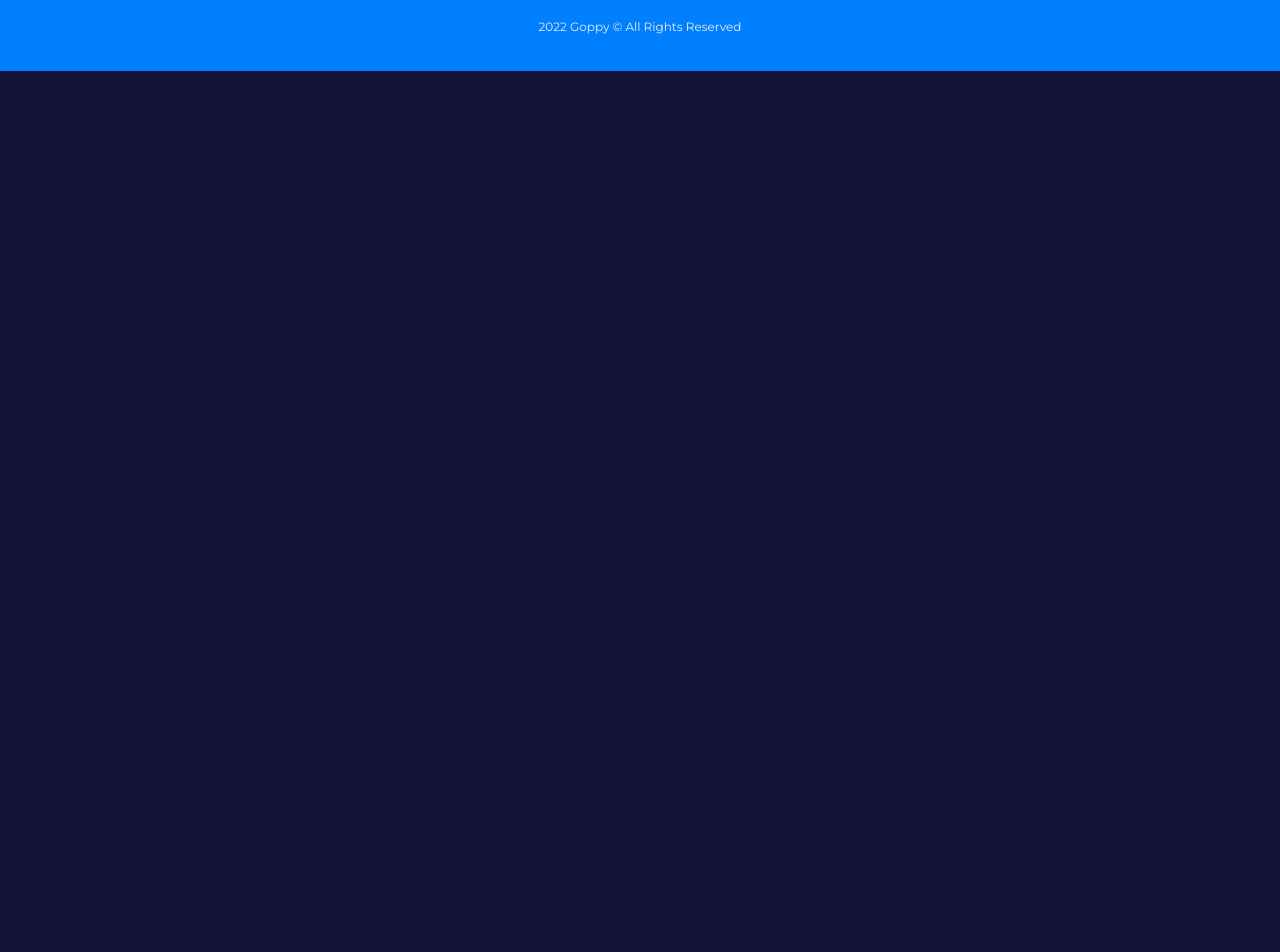
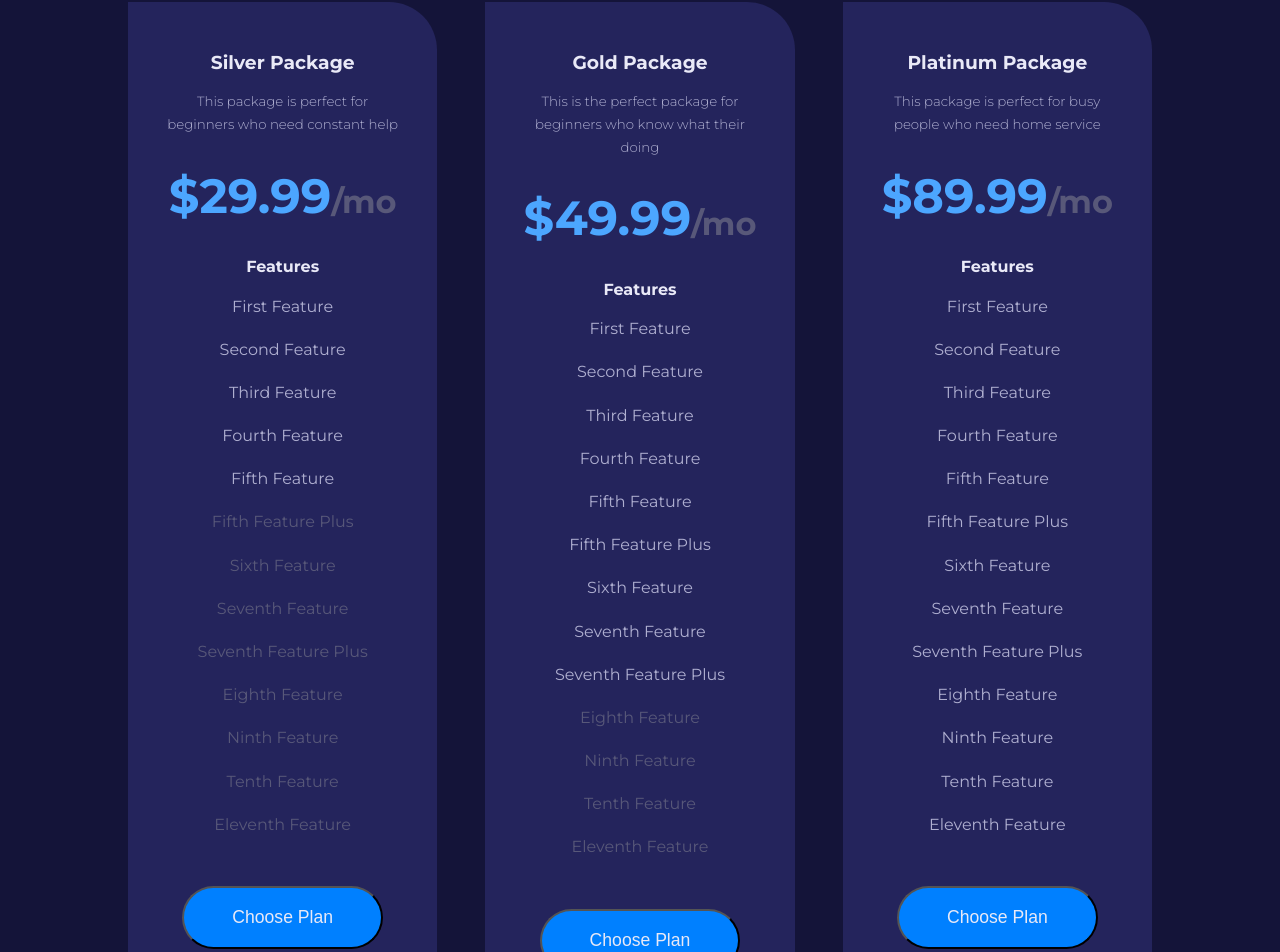
Before and after one commit to idiakeg/airwick-gym, a React (Create React App) app: page /plans in a window 1280 px wide. Shown: the part 558-1510 px from the top of the page. Before the commit the page ends 800 px from the top, so only its background shows below. Built offline with nearby package versions, Linux system fonts and the light colour scheme.

Commit message:
created and styled the palns page

```diff
--- a/src/pages/plans/Plans.css
+++ b/src/pages/plans/Plans.css
@@ -0,0 +1,60 @@
+.plans__container {
+	display: grid;
+	grid-template-columns: repeat(3, 1fr);
+	gap: 3rem;
+}
+
+.plans h3 {
+	margin-bottom: 0.8rem;
+}
+
+.plans small {
+	margin-bottom: 2rem;
+}
+
+.plans h1,
+.plans h2 {
+	display: inline;
+}
+
+.plans h1 {
+	color: var(--color-primary-variant);
+}
+
+.plans h2 {
+	color: var(--color-gray-400);
+}
+
+.plans h4 {
+	margin-top: 2rem;
+}
+
+.plans p {
+	margin-top: 1rem;
+}
+
+.plans p.disabled {
+	color: var(--color-gray-400);
+}
+
+.plans button {
+	margin-top: 3rem;
+	cursor: pointer;
+}
+
+@media screen and (max-width: 1024px) {
+	.plans__container {
+		grid-template-columns: repeat(2, 1fr);
+	}
+}
+
+@media screen and (max-width: 600px) {
+	.plans__container {
+		grid-template-columns: 1fr;
+	}
+
+	.plans {
+		width: 90%;
+		margin-inline: auto;
+	}
+}
--- a/src/pages/plans/Plans.js
+++ b/src/pages/plans/Plans.js
@@ -1,7 +1,37 @@
+import Header from "../../components/Header";
+import HeaderImage from "../../images/header_bg_4.jpg";
+import Card from "../../UI/Card";
+import { plans } from "../../data";
 import "./Plans.css";
 
 const Plans = () => {
-	return <div>Plans</div>;
+	return (
+		<>
+			<Header image={HeaderImage} title="Membership Plans">
+				Lorem ipsum dolor sit amet consectetur adipisicing elit. Repellat nam
+				esse architecto impedit, delectus asperiores.
+			</Header>
+			<section className="plans">
+				<div className="container plans__container">
+					{plans.map(({ id, name, desc, price, features }) => (
+						<Card className="plan" key={id}>
+							<h3>{name}</h3>
+							<small>{desc}</small>
+							<h1>{`$${price}`}</h1>
+							<h2>/mo</h2>
+							<h4>Features</h4>
+							{features.map(({ feature, available }, index) => (
+								<p key={index} className={available ? "" : "disabled"}>
+									{feature}
+								</p>
+							))}
+							<button className="btn lg">Choose Plan</button>
+						</Card>
+					))}
+				</div>
+			</section>
+		</>
+	);
 };
 
 export default Plans;
```
